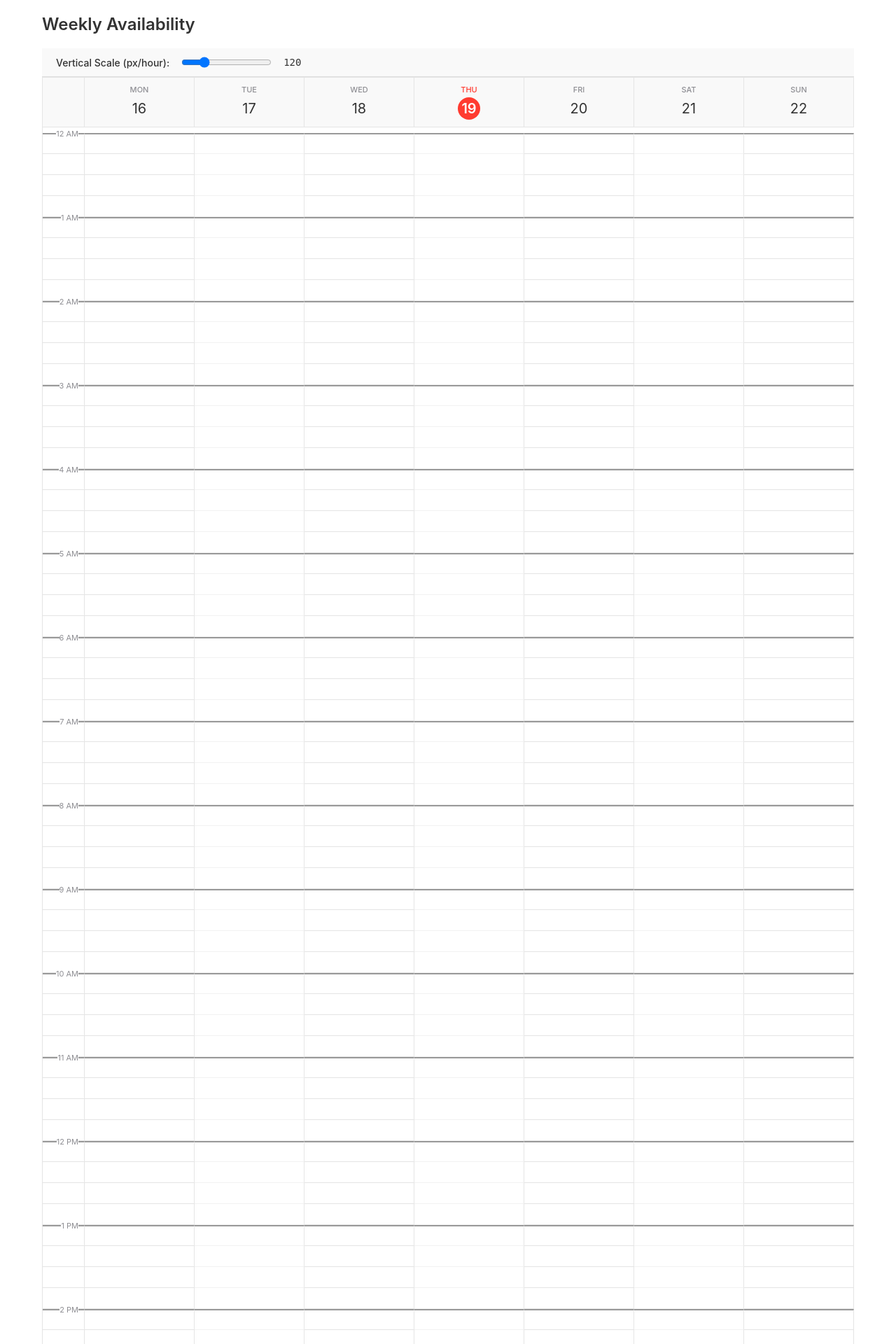
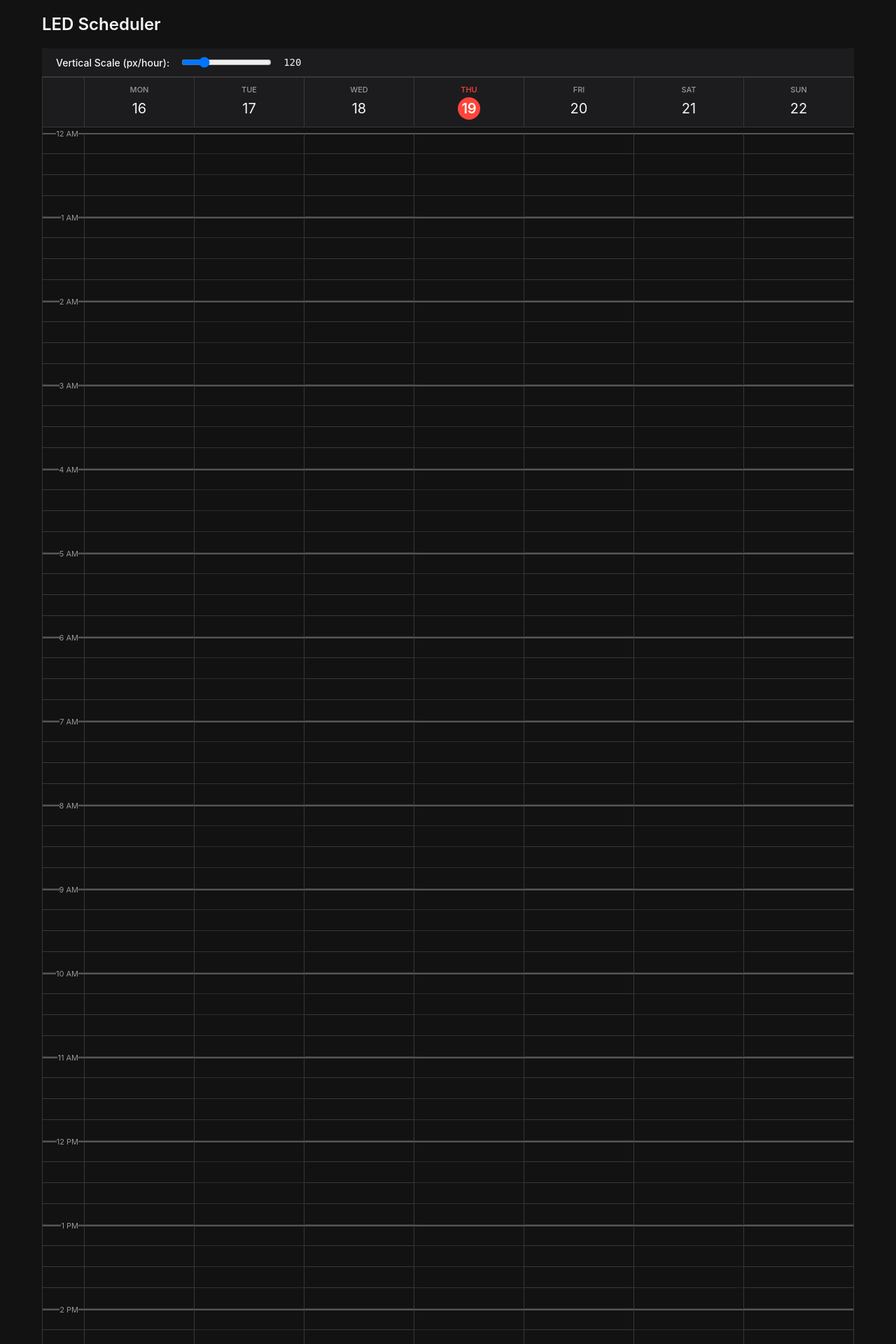
Before and after one commit to maxdokukin/xewe-led-os-frontend, a Flask app: page / in a window 1280 px wide. Shown: the top 1920 px of the page at 70% size. Run offline with Flask 3, Linux system fonts and the light colour scheme.

Commit message:
switch to dark mode

```diff
--- a/static/script.js
+++ b/static/script.js
@@ -8,40 +8,30 @@ let eventDatabase = {};
 
 // --- DYNAMIC SCALE UI ---
 const controlBar = document.createElement('div');
-controlBar.style.padding = '10px 20px';
-controlBar.style.display = 'flex';
-controlBar.style.alignItems = 'center';
-controlBar.style.gap = '15px';
-controlBar.style.fontFamily = 'sans-serif';
-controlBar.style.backgroundColor = '#f9f9f9';
-controlBar.style.borderBottom = '1px solid #ddd';
+controlBar.className = 'control-bar';
 
 const scaleLabel = document.createElement('label');
 scaleLabel.textContent = 'Vertical Scale (px/hour): ';
-scaleLabel.style.fontSize = '14px';
-scaleLabel.style.fontWeight = '500';
+scaleLabel.className = 'scale-label';
 
 const scaleSlider = document.createElement('input');
 scaleSlider.type = 'range';
 scaleSlider.min = '40';
 scaleSlider.max = '400';
 scaleSlider.value = '120';
-scaleSlider.style.cursor = 'pointer';
+scaleSlider.className = 'scale-slider';
 
 const scaleValueDisplay = document.createElement('span');
 scaleValueDisplay.textContent = scaleSlider.value;
-scaleValueDisplay.style.fontSize = '14px';
-scaleValueDisplay.style.fontFamily = 'monospace';
-scaleValueDisplay.style.width = '30px';
+scaleValueDisplay.className = 'scale-value';
 
 controlBar.appendChild(scaleLabel);
 controlBar.appendChild(scaleSlider);
 controlBar.appendChild(scaleValueDisplay);
 
-// Insert control bar before the calendar in the DOM
 calendar.parentNode.insertBefore(controlBar, calendar);
 
-// Create a dynamic style tag to control element heights and new visual tweaks
+// Keep dynamic style tag purely for the height injections generated by the slider math
 const dynamicStyle = document.createElement('style');
 document.head.appendChild(dynamicStyle);
 
@@ -50,7 +40,6 @@ function updateScale(pixelsPerHour) {
     const quarterHourPx = pixelsPerHour / 4;
 
     const numRows = (endHour - startHour) * 4;
-    // Add an extra 0px row at the very end to hold the final 12 AM closing line
     calendar.style.gridTemplateRows = `auto repeat(${numRows}, ${quarterHourPx}px) 0px`;
 
     dynamicStyle.textContent = `
@@ -58,32 +47,11 @@ function updateScale(pixelsPerHour) {
             height: ${quarterHourPx}px !important;
             min-height: ${quarterHourPx}px !important;
             max-height: ${quarterHourPx}px !important;
-            box-sizing: border-box !important;
-        }
-        .hour-marker {
-            border-top: 2px solid #999 !important;
-        }
-        .day-header, .header-corner {
-            margin-bottom: 8px !important;
-        }
-        /* Styles to snap the final line cleanly at the bottom */
-        .end-marker {
-            height: 0px !important;
-            min-height: 0px !important;
-            max-height: 0px !important;
-            border-bottom: none !important;
-            overflow: visible !important;
-            pointer-events: none !important;
-        }
-        .end-marker span {
-            display: inline-block;
         }
     `;
 }
 
-// Listen to the slider
 scaleSlider.addEventListener('input', (e) => updateScale(e.target.value));
-
 
 // --- COLOR MATH HELPERS ---
 function clamp(val, min, max) {
@@ -139,7 +107,6 @@ function detectColorFromCommands(text) {
     return null;
 }
 
-
 // 1. Build the Grid
 function initCalendar() {
     const corner = document.createElement('div');
@@ -193,7 +160,6 @@ function initCalendar() {
         }
     }
 
-    // --- NEW: Add the final 12 AM closing line ---
     const endLabel = document.createElement('div');
     endLabel.className = 'time-label hour-marker end-marker';
     endLabel.innerHTML = `<span>12 AM</span>`;
@@ -204,7 +170,6 @@ function initCalendar() {
         endSlot.className = 'slot hour-marker end-marker';
         calendar.appendChild(endSlot);
     }
-    // ---------------------------------------------
 
     updateScale(scaleSlider.value);
 }
@@ -220,7 +185,6 @@ function renderEventUI(eventId) {
     slots.forEach(s => {
         s.innerHTML = '';
         s.style.backgroundColor = event.color || '#007aff';
-        s.style.borderBottom = '1px solid rgba(255,255,255,0.2)';
     });
 
     const slotsByDay = {};
@@ -249,23 +213,7 @@ function renderEventUI(eventId) {
             daySlots[0].style.position = 'relative';
 
             daySlots[0].innerHTML = `
-                <div class="slot-text" style="
-                    position: absolute;
-                    top: 0;
-                    left: 0;
-                    width: 100%;
-                    height: ${numSlots * 100}%;
-                    overflow: hidden;
-                    font-family: monospace;
-                    font-size: 11px;
-                    padding: 4px 6px;
-                    box-sizing: border-box;
-                    pointer-events: none;
-                    line-height: 1.5;
-                    color: #ffffff;
-                    text-shadow: 0px 1px 3px rgba(0,0,0,0.4);
-                    z-index: 10;
-                ">
+                <div class="slot-text" style="height: ${numSlots * 100}%;">
                     ${allCmdsHTML}
                 </div>
             `;
@@ -275,87 +223,42 @@ function renderEventUI(eventId) {
 
 // --- MODAL UI ---
 const modalOverlay = document.createElement('div');
-modalOverlay.style.position = 'fixed';
-modalOverlay.style.top = '0';
-modalOverlay.style.left = '0';
-modalOverlay.style.width = '100vw';
-modalOverlay.style.height = '100vh';
-modalOverlay.style.backgroundColor = 'rgba(0,0,0,0.4)';
-modalOverlay.style.display = 'none';
-modalOverlay.style.justifyContent = 'center';
-modalOverlay.style.alignItems = 'center';
-modalOverlay.style.zIndex = '2000';
+modalOverlay.className = 'modal-overlay';
 
 const modalBox = document.createElement('div');
-modalBox.style.backgroundColor = '#fff';
-modalBox.style.padding = '20px';
-modalBox.style.borderRadius = '12px';
-modalBox.style.width = '400px';
-modalBox.style.maxWidth = '90%';
-modalBox.style.boxShadow = '0 10px 25px rgba(0,0,0,0.2)';
-modalBox.style.display = 'flex';
-modalBox.style.flexDirection = 'column';
-modalBox.style.gap = '15px';
+modalBox.className = 'modal-box';
 
 const modalTitle = document.createElement('h3');
-modalTitle.style.margin = '0';
-modalTitle.style.fontSize = '18px';
+modalTitle.className = 'modal-title';
 
 const modalTextarea = document.createElement('textarea');
 modalTextarea.rows = 6;
-modalTextarea.style.width = '100%';
-modalTextarea.style.padding = '10px';
-modalTextarea.style.borderRadius = '8px';
-modalTextarea.style.border = '1px solid #ccc';
-modalTextarea.style.fontFamily = 'monospace';
-modalTextarea.style.fontSize = '14px';
-modalTextarea.style.resize = 'vertical';
-modalTextarea.style.boxSizing = 'border-box';
+modalTextarea.className = 'modal-textarea';
 
 const colorContainer = document.createElement('div');
-colorContainer.style.display = 'flex';
-colorContainer.style.alignItems = 'center';
-colorContainer.style.gap = '10px';
+colorContainer.className = 'color-container';
 
 const colorLabel = document.createElement('span');
 colorLabel.textContent = 'Block Color:';
-colorLabel.style.fontSize = '14px';
-colorLabel.style.fontWeight = '500';
+colorLabel.className = 'color-label';
 
 const modalColorInput = document.createElement('input');
 modalColorInput.type = 'color';
-modalColorInput.style.border = '1px solid #ccc';
-modalColorInput.style.width = '36px';
-modalColorInput.style.height = '36px';
-modalColorInput.style.padding = '0';
-modalColorInput.style.borderRadius = '6px';
-modalColorInput.style.cursor = 'pointer';
-modalColorInput.style.backgroundColor = 'transparent';
+modalColorInput.className = 'modal-color-input';
 
 colorContainer.appendChild(colorLabel);
 colorContainer.appendChild(modalColorInput);
 
 const modalBtnContainer = document.createElement('div');
-modalBtnContainer.style.display = 'flex';
-modalBtnContainer.style.justifyContent = 'flex-end';
-modalBtnContainer.style.gap = '10px';
+modalBtnContainer.className = 'modal-btn-container';
 
 const cancelModalBtn = document.createElement('button');
 cancelModalBtn.textContent = 'Cancel';
-cancelModalBtn.style.padding = '8px 16px';
-cancelModalBtn.style.border = 'none';
-cancelModalBtn.style.background = '#f2f2f7';
-cancelModalBtn.style.borderRadius = '6px';
-cancelModalBtn.style.cursor = 'pointer';
+cancelModalBtn.className = 'btn-cancel';
 
 const saveModalBtn = document.createElement('button');
 saveModalBtn.textContent = 'Save';
-saveModalBtn.style.padding = '8px 16px';
-saveModalBtn.style.border = 'none';
-saveModalBtn.style.background = '#007aff';
-saveModalBtn.style.color = '#fff';
-saveModalBtn.style.borderRadius = '6px';
-saveModalBtn.style.cursor = 'pointer';
+saveModalBtn.className = 'btn-save';
 
 modalBtnContainer.appendChild(cancelModalBtn);
 modalBtnContainer.appendChild(saveModalBtn);
@@ -406,43 +309,15 @@ saveModalBtn.onclick = () => {
 
 // 2. Build the Edit/Delete Menu UI
 const menu = document.createElement('div');
-menu.style.position = 'absolute';
-menu.style.display = 'none';
-menu.style.background = '#fff';
-menu.style.border = '1px solid #e5e5e5';
-menu.style.boxShadow = '0 4px 14px rgba(0,0,0,0.15)';
-menu.style.borderRadius = '10px';
-menu.style.padding = '6px';
-menu.style.zIndex = '1000';
-menu.style.flexDirection = 'column';
-menu.style.gap = '2px';
-menu.style.minWidth = '140px';
+menu.className = 'context-menu';
 
 const editCmdBtn = document.createElement('button');
 editCmdBtn.textContent = 'Edit Commands / Color';
-editCmdBtn.style.padding = '8px 12px';
-editCmdBtn.style.border = 'none';
-editCmdBtn.style.background = 'transparent';
-editCmdBtn.style.cursor = 'pointer';
-editCmdBtn.style.textAlign = 'left';
-editCmdBtn.style.borderRadius = '6px';
-editCmdBtn.style.fontSize = '14px';
+editCmdBtn.className = 'menu-btn';
 
 const deleteBtn = document.createElement('button');
 deleteBtn.textContent = 'Delete Block';
-deleteBtn.style.padding = '8px 12px';
-deleteBtn.style.border = 'none';
-deleteBtn.style.background = 'transparent';
-deleteBtn.style.color = '#ff3b30';
-deleteBtn.style.cursor = 'pointer';
-deleteBtn.style.textAlign = 'left';
-deleteBtn.style.borderRadius = '6px';
-deleteBtn.style.fontSize = '14px';
-
-[editCmdBtn, deleteBtn].forEach(btn => {
-    btn.onmouseover = () => btn.style.backgroundColor = '#f2f2f7';
-    btn.onmouseout = () => btn.style.backgroundColor = 'transparent';
-});
+deleteBtn.className = 'menu-btn menu-btn-delete';
 
 menu.appendChild(editCmdBtn);
 menu.appendChild(deleteBtn);
@@ -493,7 +368,6 @@ deleteBtn.addEventListener('click', () => {
             slot.classList.remove('selected');
             slot.innerHTML = '';
             slot.style.backgroundColor = '';
-            slot.style.borderBottom = '';
             delete slot.dataset.eventId;
         });
 
--- a/static/style.css
+++ b/static/style.css
@@ -1,11 +1,13 @@
 :root {
-    --border-color: #e5e5e5;
-    --text-main: #333;
-    --text-muted: #8e8e93;
-    --bg-color: #fff;
-    --event-bg: rgba(255, 59, 48, 0.15); /* Apple Calendar Red */
-    --event-border: #ff3b30;
-    --event-text: #d70015;
+    --bg-color: #121212;
+    --surface-color: #1c1c1e;
+    --border-color: #38383a;
+    --border-light: #2c2c2e;
+    --text-main: #f5f5f5;
+    --text-muted: #98989d;
+    --event-bg: rgba(255, 59, 48, 0.25); /* Apple Calendar Red, slightly boosted for dark mode */
+    --event-border: #ff453a;
+    --event-text: #ff453a;
 }
 
 * {
@@ -37,40 +39,66 @@ h2 {
     margin-bottom: 20px;
 }
 
+/* --- UI CONTROLS --- */
+.control-bar {
+    padding: 10px 20px;
+    display: flex;
+    align-items: center;
+    gap: 15px;
+    font-family: sans-serif;
+    background-color: var(--surface-color);
+    border-bottom: 1px solid var(--border-color);
+}
+.scale-label {
+    font-size: 14px;
+    font-weight: 500;
+}
+.scale-slider {
+    cursor: pointer;
+}
+.scale-value {
+    font-size: 14px;
+    font-family: monospace;
+    width: 30px;
+}
+
 /* --- Calendar Grid --- */
 .calendar-container {
     flex: 1;
     display: grid;
+    /* Grid rows are dynamically overridden by JS scale slider */
     grid-template-columns: 60px repeat(7, minmax(80px, 1fr));
-    grid-template-rows: 60px repeat(24, 40px); /* 1 header row, 24 half-hour blocks */
+    grid-template-rows: 60px repeat(24, 40px);
     overflow-y: auto;
     overflow-x: auto;
     border-top: 1px solid var(--border-color);
     border-left: 1px solid var(--border-color);
-    touch-action: none; /* Crucial for touch dragging */
-    user-select: none;  /* Prevents text selection while dragging */
+    touch-action: none;
+    user-select: none;
 }
 
 /* Headers */
 .header-corner {
     border-right: 1px solid var(--border-color);
     border-bottom: 1px solid var(--border-color);
-    background: #f9f9f9;
+    background: var(--surface-color);
     position: sticky;
     top: 0;
     left: 0;
     z-index: 20;
+    margin-bottom: 8px !important;
 }
 
 .day-header {
     border-right: 1px solid var(--border-color);
     border-bottom: 1px solid var(--border-color);
-    background: #f9f9f9;
+    background: var(--surface-color);
     text-align: center;
     padding: 10px 0;
     position: sticky;
     top: 0;
     z-index: 10;
+    margin-bottom: 8px !important;
 }
 
 .day-name {
@@ -91,14 +119,13 @@ h2 {
     border-radius: 50%;
 }
 
-/* Make today look like Apple Calendar */
 .day-header.today .day-number {
-    background-color: #ff3b30;
+    background-color: var(--event-border);
     color: white;
     font-weight: 600;
 }
 .day-header.today .day-name {
-    color: #ff3b30;
+    color: var(--event-border);
 }
 
 /* Time Column */
@@ -113,45 +140,192 @@ h2 {
     position: sticky;
     left: 0;
     z-index: 5;
+    box-sizing: border-box !important;
 }
 
 .time-label span {
     position: absolute;
-    top: -8px; /* Centers text on the line */
+    top: -8px;
     right: 8px;
     background: var(--bg-color);
+}
+
+.hour-marker {
+    border-top: 2px solid #555 !important; /* Darkened from #999 */
+}
+
+/* Bottom Closing Line Overrides */
+.end-marker {
+    height: 0px !important;
+    min-height: 0px !important;
+    max-height: 0px !important;
+    border-bottom: none !important;
+    overflow: visible !important;
+    pointer-events: none !important;
+}
+.end-marker span {
+    display: inline-block;
 }
 
 /* Time Slots */
 .slot {
     border-right: 1px solid var(--border-color);
-    border-bottom: 1px solid #f2f2f2; /* Lighter line for half hours */
+    border-bottom: 1px solid var(--border-light);
     cursor: crosshair;
     transition: background-color 0.1s;
     position: relative;
+    box-sizing: border-box !important;
 }
 
 .slot:nth-child(even) {
-    border-bottom: 1px solid var(--border-color); /* Darker line for full hours */
+    border-bottom: 1px solid var(--border-color);
 }
 
-/* Apple-style selected events */
+/* --- Event Blocks --- */
 .slot.selected {
     background-color: var(--event-bg);
     border-left: 3px solid var(--event-border);
 }
 
-/* Inner text for the start block */
+.slot[data-event-id] {
+    border-bottom: 1px solid rgba(255, 255, 255, 0.1);
+}
+
 .slot-text {
     position: absolute;
-    top: 4px;
-    left: 6px;
-    font-size: 12px;
+    top: 0;
+    left: 0;
+    width: 100%;
+    overflow: hidden;
+    font-family: monospace;
+    font-size: 11px;
+    padding: 4px 6px;
+    box-sizing: border-box;
+    pointer-events: none;
+    line-height: 1.5;
+    color: #ffffff;
+    text-shadow: 0px 1px 3px rgba(0,0,0,0.6); /* Slightly darker shadow for dark mode contrast */
+    z-index: 10;
+}
+
+/* --- MODAL --- */
+.modal-overlay {
+    position: fixed;
+    top: 0;
+    left: 0;
+    width: 100vw;
+    height: 100vh;
+    background-color: rgba(0,0,0,0.6); /* Darker overlay */
+    display: none;
+    justify-content: center;
+    align-items: center;
+    z-index: 2000;
+}
+.modal-box {
+    background-color: var(--surface-color);
+    padding: 20px;
+    border-radius: 12px;
+    width: 400px;
+    max-width: 90%;
+    box-shadow: 0 10px 25px rgba(0,0,0,0.5);
+    display: flex;
+    flex-direction: column;
+    gap: 15px;
+    color: var(--text-main);
+}
+.modal-title {
+    margin: 0;
+    font-size: 18px;
+}
+.modal-textarea {
+    width: 100%;
+    padding: 10px;
+    border-radius: 8px;
+    border: 1px solid var(--border-color);
+    background-color: var(--bg-color);
+    color: var(--text-main);
+    font-family: monospace;
+    font-size: 14px;
+    resize: vertical;
+    box-sizing: border-box;
+}
+.modal-textarea:focus {
+    outline: none;
+    border-color: #0a84ff;
+}
+.color-container {
+    display: flex;
+    align-items: center;
+    gap: 10px;
+}
+.color-label {
+    font-size: 14px;
     font-weight: 500;
-    color: var(--event-text);
-    pointer-events: none; /* So text doesn't interfere with dragging */
-    white-space: nowrap;
-    overflow: hidden;
-    text-overflow: ellipsis;
-    width: calc(100% - 10px);
 }
+.modal-color-input {
+    border: 1px solid var(--border-color);
+    width: 36px;
+    height: 36px;
+    padding: 0;
+    border-radius: 6px;
+    cursor: pointer;
+    background-color: transparent;
+}
+.modal-btn-container {
+    display: flex;
+    justify-content: flex-end;
+    gap: 10px;
+}
+.btn-cancel {
+    padding: 8px 16px;
+    border: none;
+    background: #3a3a3c;
+    color: var(--text-main);
+    border-radius: 6px;
+    cursor: pointer;
+}
+.btn-cancel:hover {
+    background: #444446;
+}
+.btn-save {
+    padding: 8px 16px;
+    border: none;
+    background: #0a84ff; /* Apple dark mode blue */
+    color: #fff;
+    border-radius: 6px;
+    cursor: pointer;
+}
+.btn-save:hover {
+    background: #007aff;
+}
+
+/* --- CONTEXT MENU --- */
+.context-menu {
+    position: absolute;
+    display: none;
+    background: var(--surface-color);
+    border: 1px solid var(--border-color);
+    box-shadow: 0 4px 14px rgba(0,0,0,0.5);
+    border-radius: 10px;
+    padding: 6px;
+    z-index: 1000;
+    flex-direction: column;
+    gap: 2px;
+    min-width: 140px;
+}
+.menu-btn {
+    padding: 8px 12px;
+    border: none;
+    background: transparent;
+    color: var(--text-main);
+    cursor: pointer;
+    text-align: left;
+    border-radius: 6px;
+    font-size: 14px;
+}
+.menu-btn:hover {
+    background-color: var(--border-light);
+}
+.menu-btn-delete {
+    color: #ff453a;
+}
--- a/templates/index.html
+++ b/templates/index.html
@@ -9,7 +9,7 @@
 <body>
 
     <div id="app">
-        <h2>Weekly Availability</h2>
+        <h2>LED Scheduler</h2>
         <div class="calendar-container" id="calendar">
             </div>
     </div>
```
